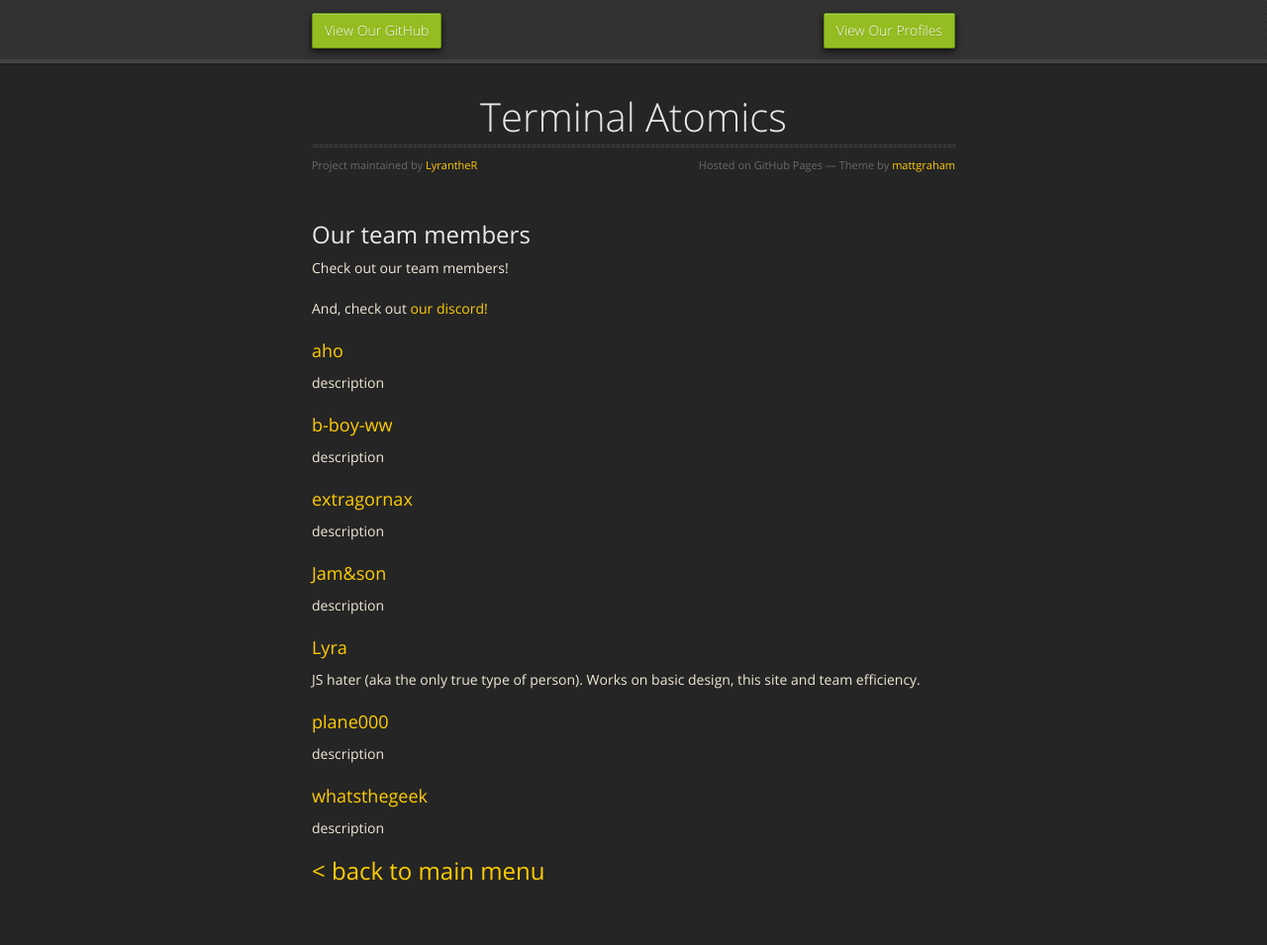
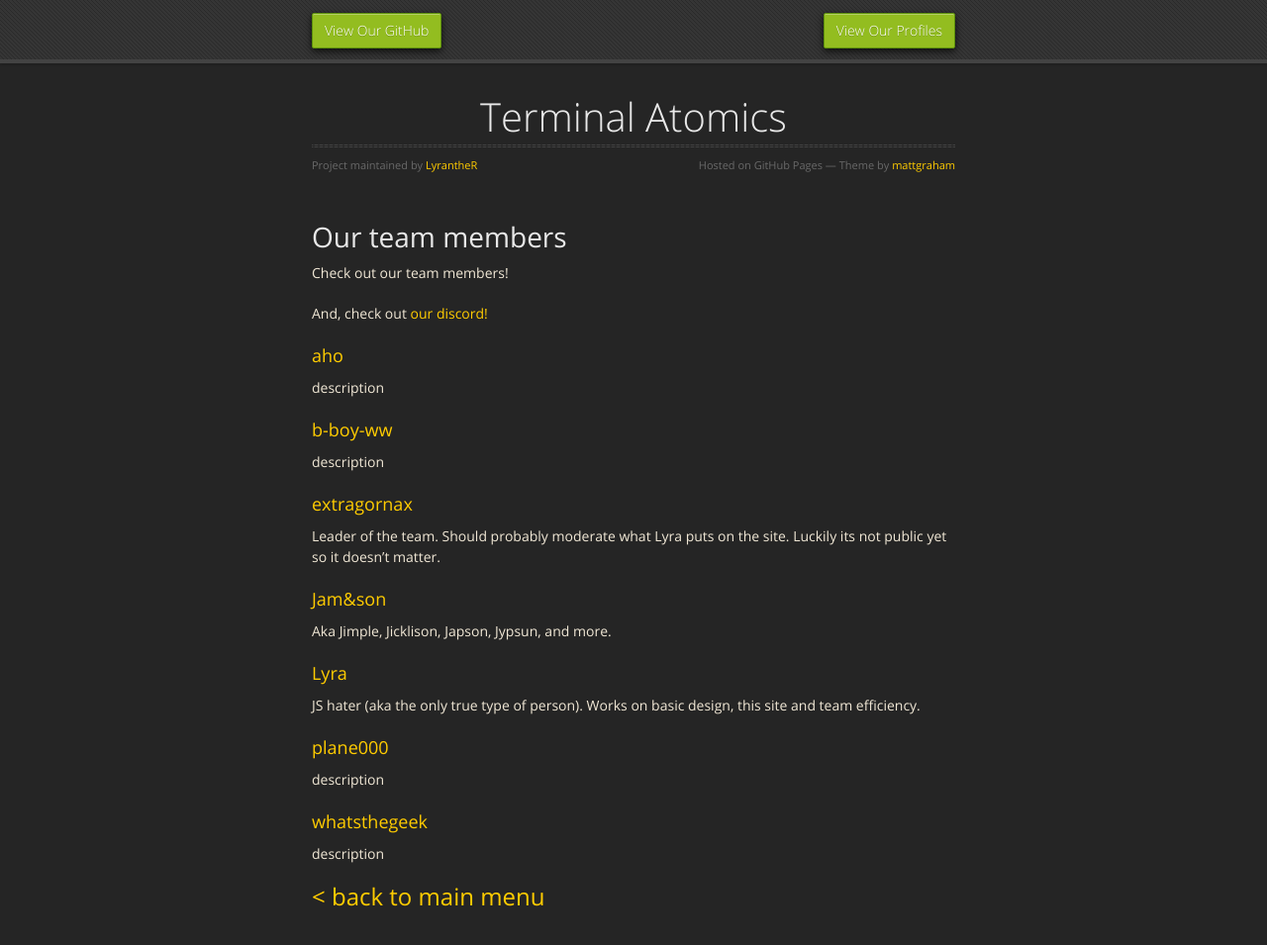
Before and after one commit to terminal-atomics/old-site, a Jekyll site: the page built from members.md, in a window 1280 px wide and 1019 px high. Shown: the top 955 px of the window at 99% size. Built offline with Jekyll 4.4.1, drawn with Linux system fonts in a browser that asks for light colours; our own code applies the rules of GitHub Pages for plain Markdown files.

Commit message:
quick fix and 100% serious bios added.

```diff
--- a/members.md
+++ b/members.md
@@ -2,7 +2,7 @@
 layout: default
 ---
 
-## Our team members
+# Our team members
 
 Check out our team members!
 
@@ -20,11 +20,11 @@ description
 
 ### [extragornax](https://github.com/extragornax)
 
-description
+Leader of the team. Should probably moderate what Lyra puts on the site. Luckily its not public yet so it doesn't matter.
 
 ### [Jam&son](https://github.com/Captainjamason)
 
-description
+Aka Jimple, Jicklison, Japson, Jypsun, and more.
 
 ### [Lyra](https://github.com/LyrantheR)
 
```
